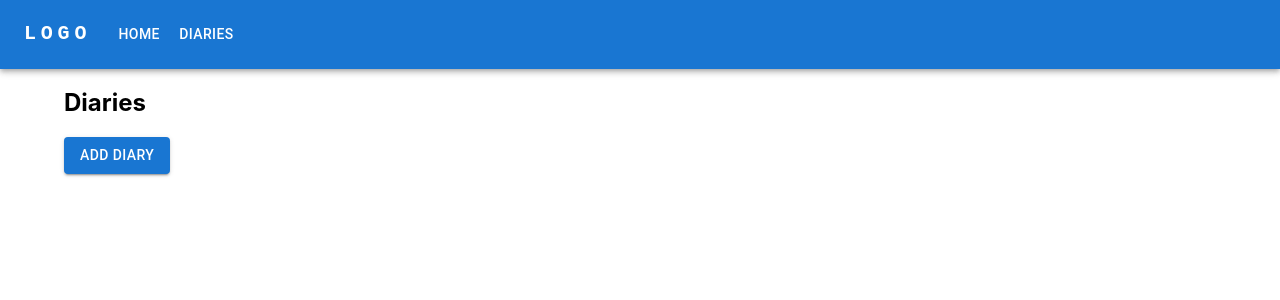
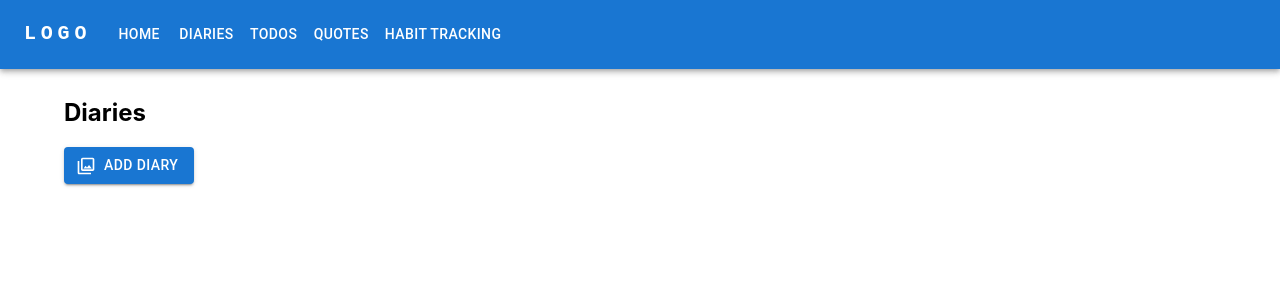
Before and after one commit to Abdelghani-Adel/productivity_app, a Next.js app: page /diaries in a window 1280 px wide. Shown: the top 300 px of the page. Built offline with nearby package versions, Linux system fonts and the light colour scheme.

Commit message:
Prepared the add buttons

```diff
--- a/components/ApplicationBar/ApplicationBar.tsx
+++ b/components/ApplicationBar/ApplicationBar.tsx
@@ -27,6 +27,24 @@ const ApplicationBar = () => {
                 Diaries
               </Button>
             </Link>
+
+            <Link href="/todos">
+              <Button sx={{ my: 2, color: "white", display: "block" }}>
+                Todos
+              </Button>
+            </Link>
+
+            <Link href="/quotes">
+              <Button sx={{ my: 2, color: "white", display: "block" }}>
+                Quotes
+              </Button>
+            </Link>
+
+            <Link href="/habits">
+              <Button sx={{ my: 2, color: "white", display: "block" }}>
+                Habit Tracking
+              </Button>
+            </Link>
           </Box>
         </Toolbar>
       </Container>
--- /dev/null
+++ b/components/Buttons/AddDiaryBtn.tsx
@@ -0,0 +1,22 @@
+import Link from "next/link";
+import Button from "@mui/material/Button";
+import Tooltip from "@mui/material/Tooltip";
+import CollectionsOutlinedIcon from "@mui/icons-material/CollectionsOutlined";
+
+const AddDiaryBtn = () => {
+  return (
+    <Link href="/diaries/add">
+      <Tooltip
+        title="Keep a diary and it will keep you"
+        placement="bottom"
+        arrow
+      >
+        <Button variant="contained" startIcon={<CollectionsOutlinedIcon />}>
+          Add Diary
+        </Button>
+      </Tooltip>
+    </Link>
+  );
+};
+
+export default AddDiaryBtn;
--- a/components/Layout/Layout.tsx
+++ b/components/Layout/Layout.tsx
@@ -1,4 +1,5 @@
 import React, { Fragment } from "react";
+import Head from "next/head";
 import ApplicationBar from "../ApplicationBar/ApplicationBar";
 import Container from "@mui/material/Container";
 
@@ -9,8 +10,13 @@ type Props = {
 const Layout: React.FC<Props> = (props) => {
   return (
     <Fragment>
+      <Head>
+        <title>Productivity App</title>
+        <meta name="description" content="Generated by create next app" />
+        <link rel="icon" href="/favicon.ico" />
+      </Head>
       <ApplicationBar />
-      <Container>
+      <Container sx={{ paddingTop: "10px" }}>
         <main>{props.children}</main>
       </Container>
     </Fragment>
--- a/components/NewDiary/NewDiary.tsx
+++ b/components/NewDiary/NewDiary.tsx
@@ -39,8 +39,6 @@ const NewDiary = () => {
     date: new Date().toLocaleString(),
     mode: "Happy",
   });
-
-  console.log(newDiary);
 
   const updateNewDiary = (update: UpdateFunParams) => {
     setNewDiary((prev) => ({ ...prev, ...update }));
--- a/pages/diaries/index.tsx
+++ b/pages/diaries/index.tsx
@@ -1,14 +1,11 @@
-import Link from "next/link";
-import Button from "@mui/material/Button";
+import AddDiaryBtn from "../../components/Buttons/AddDiaryBtn";
 
 const Diaries = () => {
   return (
     <div>
       <h2>Diaries</h2>
 
-      <Button variant="contained">
-        <Link href="/diaries/add">Add Diary</Link>
-      </Button>
+      <AddDiaryBtn />
     </div>
   );
 };
```
Also changed, not shown: components/Buttons/AddHabitBtn.tsx (added, +18 -0 lines), components/Buttons/AddQuoteBtn.tsx (added, +18 -0 lines), components/Buttons/AddTodoBtn.tsx (added, +18 -0 lines), pages/index.tsx (+11 -11 lines).
